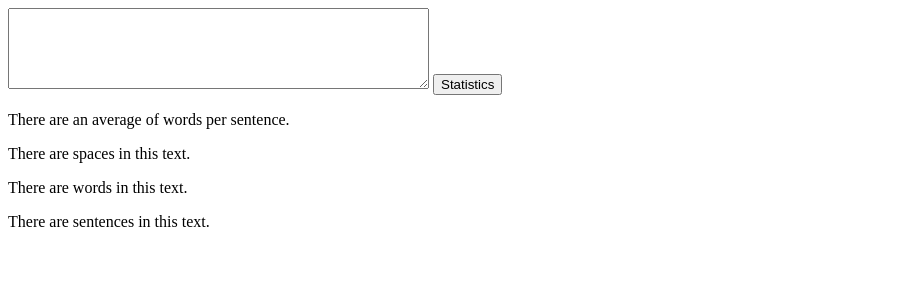
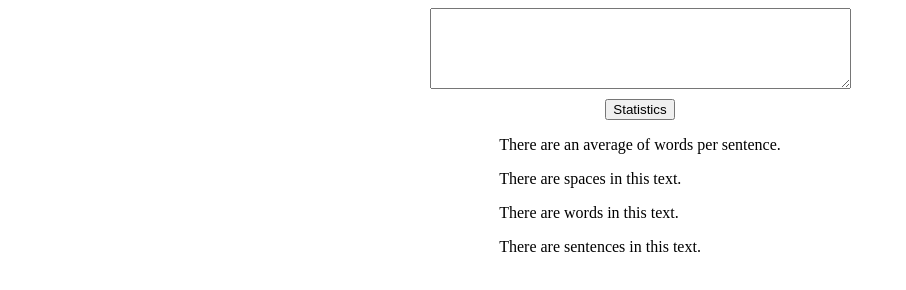
Before and after one commit to dcoy/wozU-cfs, a plain HTML site: page index.html in a window 1280 px wide. Both pictures are taken after a click on the button "Statistics". Shown: the whole page, without its empty margins (0-906 px from the left). Drawn offline with Linux system fonts and the light colour scheme.

Commit message:
Math may be off a bit

```diff
--- a/index.html
+++ b/index.html
@@ -9,14 +9,17 @@
 </head>
 
 <style>
-  /* body {
+  body {
   }
   .container {
     display: flex;
     flex-direction: column;
     align-items: center;
     justify-content: center;
-  } */
+  }
+  #btn-statistics {
+    margin-top: 10px;
+  }
 </style>
 
 <body>
@@ -25,8 +28,8 @@
     <button id="btn-statistics" type="submit">Statistics</button>
     <div id="text-results">
       <p>There are an average of <span id="avgWords"></span> words per sentence.</p>
-      <p>There are <span name="totalSpaces"></span> spaces in this text.</p>
-      <p>There are <span name="totalWords"></span> words in this text.</p>
+      <p>There are <span id="totalSpaces"></span> spaces in this text.</p>
+      <p>There are <span id="totalWords"></span> words in this text.</p>
       <p>There are <span id="totalSent"></span> sentences in this text.</p>
     </div>
     <script src="script.js"></script>
--- a/script.js
+++ b/script.js
@@ -14,14 +14,18 @@ window.onload = function() {
         totalSpaces++;
       } else if (countWords(textToCalc)) {
         totalWords = countWords(textToCalc);
-      } else if (sentences(textToCalc)) {
-        totalSent = sentences(textToCalc); // Will not update totalSent to 7
       }
     }
-    console.log("Total spaces: " + totalSpaces);
-    console.log("Total words: " + totalWords);
-    console.log("Total sentences: " + totalSent);
-    console.log("Average words/sentence: " + avgWords);
+    totalSent = sentences(textToCalc);
+    avgWords = wordAverage(textToCalc);
+    document.getElementById("avgWords").innerHTML = avgWords;
+    document.getElementById("totalSpaces").innerHTML = totalSpaces;
+    document.getElementById("totalWords").innerHTML = totalWords;
+    document.getElementById("totalSent").innerHTML = totalSent;
+    // console.log("Total spaces: " + totalSpaces);
+    // console.log("Total words: " + totalWords);
+    // console.log("Total sentences: " + totalSent);
+    // console.log("Average words/sentence: " + avgWords);
   });
 
   function isSpace(spaces) {
@@ -41,7 +45,11 @@ window.onload = function() {
 
   function sentences(text) {
     var text = text.match(/[^\.!\?]+[\.!\?]+/gi);
-    // console.log(text.length);
     return text.length;
   }
+
+  function wordAverage(text) {
+    var average = countWords(text) / sentences(text);
+    return average;
+  }
 }
```
Also changed, not shown: 1 other file.
